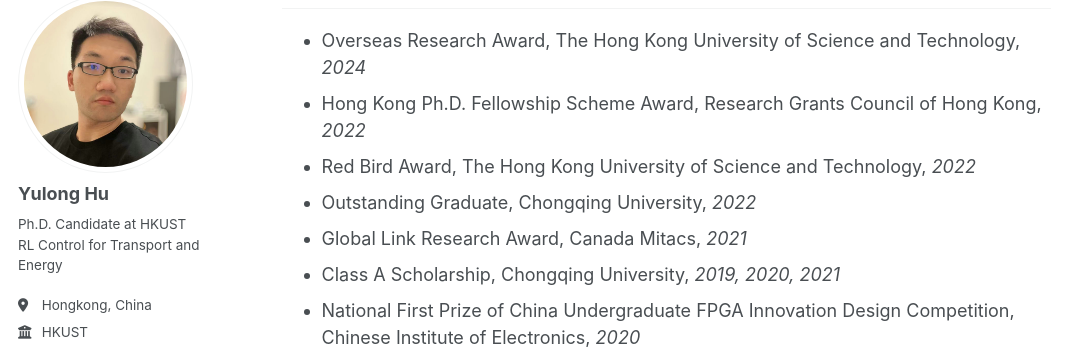
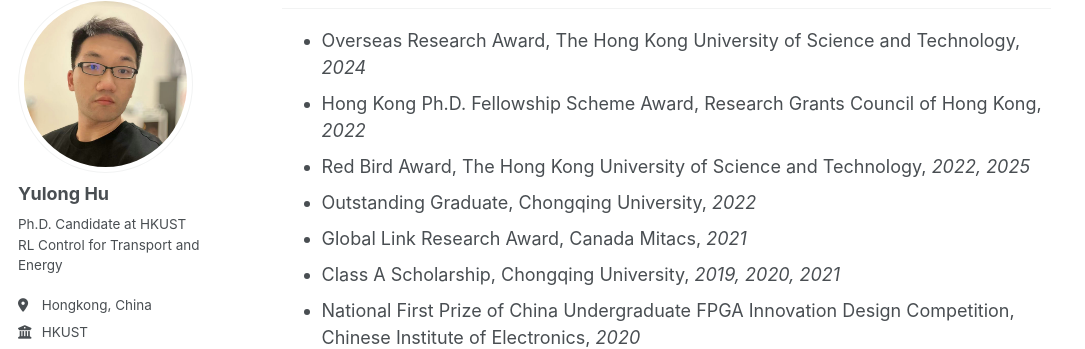
Before and after one commit to yulonghu2000/yulonghu2000.github.io, a Jekyll site: the page built from _pages/cv.md, in a window 1280 px wide and 900 px high, scrolled down 767 px. Shown: the part 104-453 px from the top of the window, without its empty margins (0-1085 px from the left). Built offline with Jekyll 4.4.1, drawn with Linux system fonts in a browser that asks for light colours; some web fonts are replaced.

Commit message:
Update cv.md

```diff
--- a/_pages/cv.md
+++ b/_pages/cv.md
@@ -21,7 +21,7 @@ author_profile: true
 ## Honors and Awards
 - Overseas Research Award, The Hong Kong University of Science and Technology, *2024*
 - Hong Kong Ph.D. Fellowship Scheme Award, Research Grants Council of Hong Kong, *2022*
-- Red Bird Award, The Hong Kong University of Science and Technology, *2022*
+- Red Bird Award, The Hong Kong University of Science and Technology, *2022, 2025*
 - Outstanding Graduate, Chongqing University, *2022*
 - Global Link Research Award, Canada Mitacs,  *2021*
 - Class A Scholarship, Chongqing University, *2019, 2020, 2021*
```
